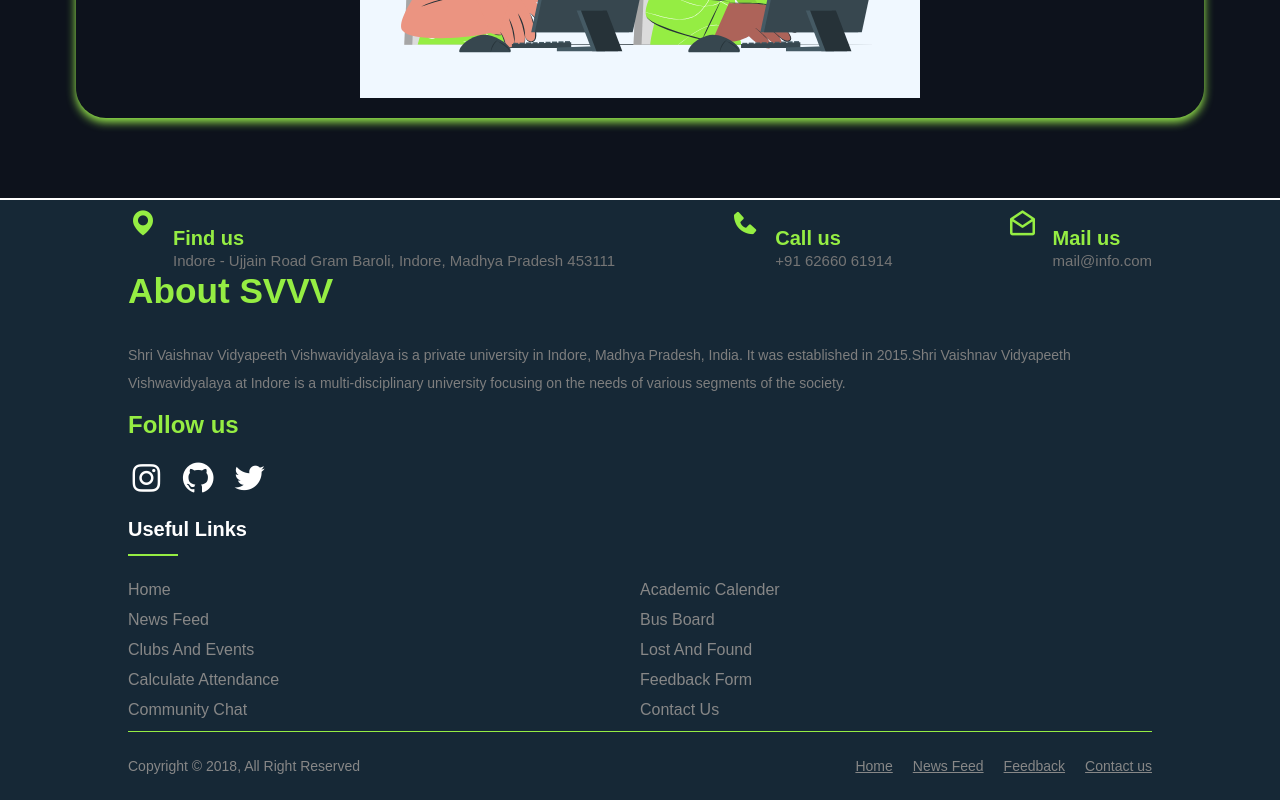
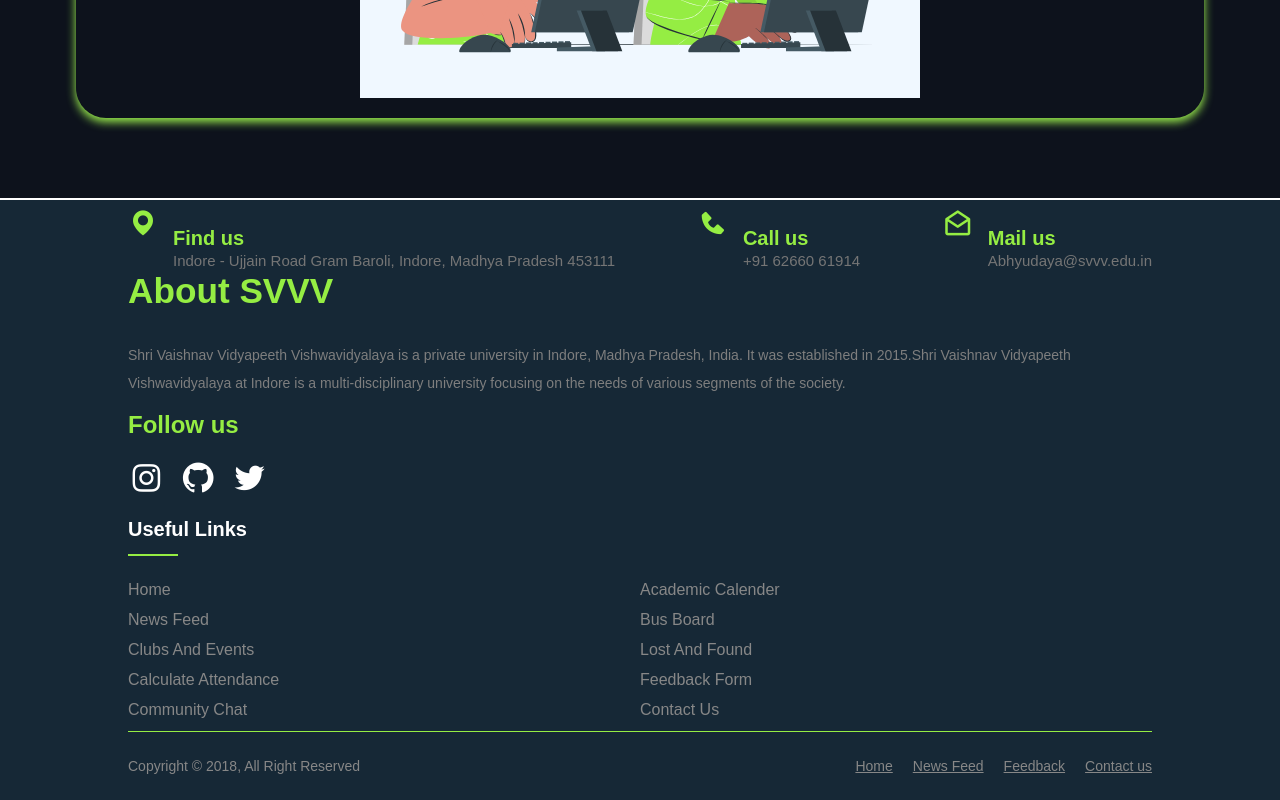
Before and after one commit to aadixcodes/College-Jagat, a React (Vite) app: page / in a window 1280 px wide. Shown: the part 4480-5280 px from the top of the page. Built offline with nearby package versions, Linux system fonts and the light colour scheme.

Commit message:
Update footer.jsx

```diff
--- a/src/components/footer.jsx
+++ b/src/components/footer.jsx
@@ -32,7 +32,7 @@
                         <i className='bx bx-envelope-open'></i>
                             <div className="cta-text">
                                 <h4>Mail us</h4>
-                                <span>mail@info.com</span>
+                                <span>Abhyudaya@svvv.edu.in</span>
                             </div>
                         </div>
                     </div>
```
